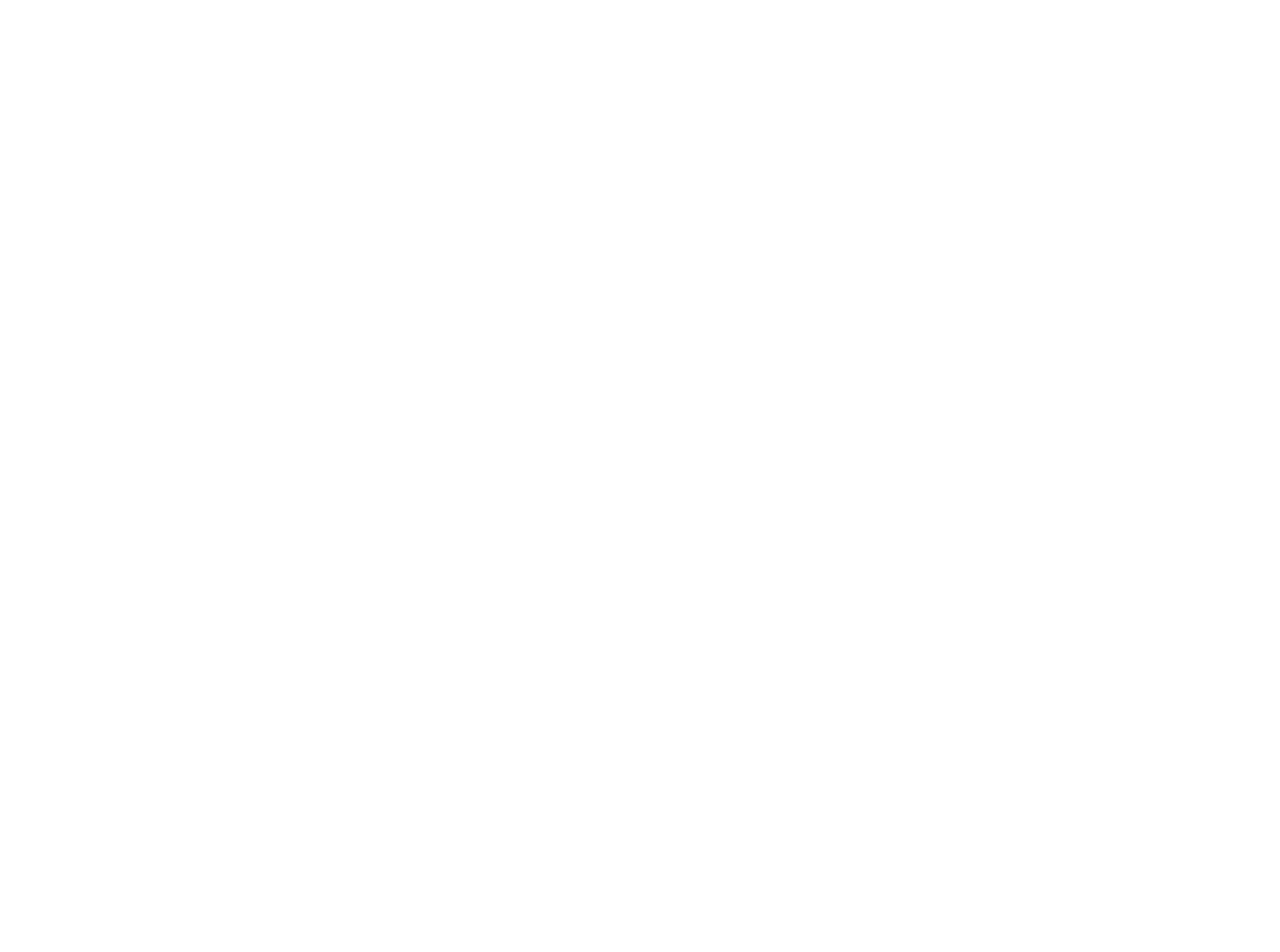
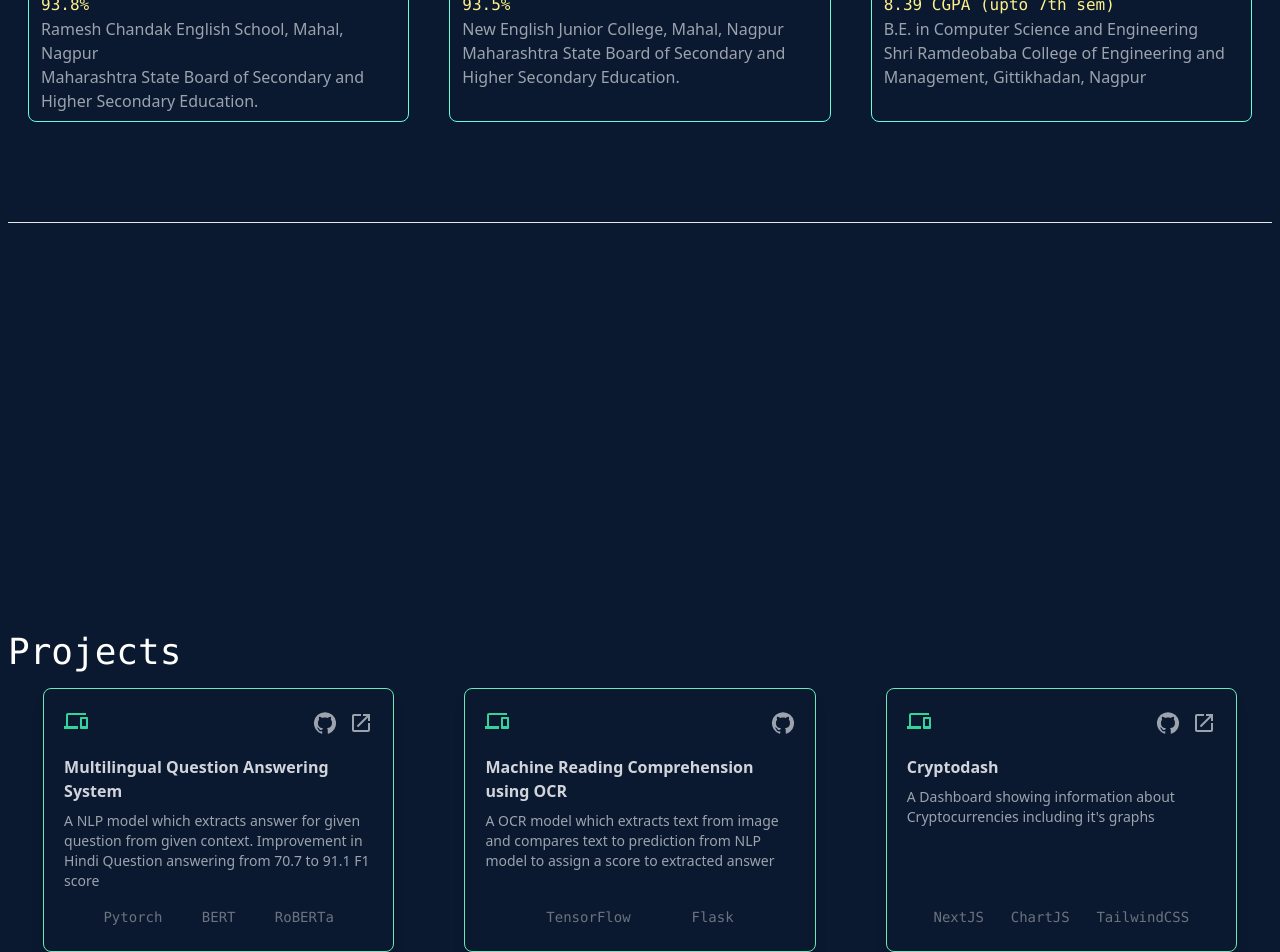
Before and after one commit to Hardik-Dharmik/portfolio-website-2.0, a Next.js app: page / in a window 1280 px wide. Shown: the part 1848-2800 px from the top of the page. Before the commit the page ends 1656 px from the top, so only its background shows below. Built offline with nearby package versions, Linux system fonts and the light colour scheme.

Commit message:
Education and Projects section done

```diff
--- a/components/About.js
+++ b/components/About.js
@@ -1,9 +1,10 @@
 import Image from "next/image";
+import SectionHeading from "./SectionHeading";
 
 function About() {
   return (
     <div className="container px-4 sm:p-2 mx-auto min-h-screen" id="about">
-      <h1 className="text-4xl text-white font-mono my-4">About</h1>
+      <SectionHeading heading="About" />
       <div className="flex flex-col sm:flex-row justify-between">
         {/* About  */}
         <div className="sm:w-3/5 mx-auto sm:ml-0">
@@ -36,6 +37,10 @@
           <img src="/hd.png" className="mt-5 h-4/5 w-3/5 mx-auto rounded-md" />
         </div>
       </div>
+      <hr
+        className="text-gray-600
+        w-full mx-auto mt-20 h-0 my-auto"
+      />
     </div>
   );
 }
--- /dev/null
+++ b/components/Education.js
@@ -0,0 +1,45 @@
+import React from "react";
+import EducationItem from "./EducationItem";
+import SectionHeading from "./SectionHeading";
+
+function Education() {
+  return (
+    <div className="container mx-auto px-4 sm:p-2 min-h-screen" id="education">
+      <SectionHeading heading="Education" />
+      <div className="flex flex-col sm:flex-row justify-between my-4 pt-5">
+        <EducationItem
+          year="2017"
+          score="93.8%"
+          name="Class X"
+          institutionName="Ramesh Chandak English School, Mahal, Nagpur"
+          time="June 2016 - March 2017"
+          board="Maharashtra State Board of Secondary and Higher Secondary Education."
+        />
+
+        <EducationItem
+          year="2019"
+          score="93.5%"
+          name="Class XII"
+          institutionName="New English Junior College, Mahal, Nagpur"
+          time="June 2018 - March 2019"
+          board="Maharashtra State Board of Secondary and Higher Secondary Education."
+        />
+
+        <EducationItem
+          year="2023"
+          score="8.39 CGPA (upto 7th sem)"
+          name="B.E. in Computer Science and Engineering"
+          institutionName="Shri Ramdeobaba College of Engineering and Management, Gittikhadan, Nagpur"
+          time="August 2019 - May 2023"
+          isCollege
+        />
+      </div>
+      <hr
+        className="text-gray-600
+        w-full mx-auto mt-20 h-0 my-auto"
+      />
+    </div>
+  );
+}
+
+export default Education;
--- /dev/null
+++ b/components/EducationItem.js
@@ -0,0 +1,31 @@
+import React from "react";
+
+function EducationItem({
+  year,
+  score,
+  name,
+  institutionName,
+  time,
+  board,
+  isCollege,
+}) {
+  return (
+    <div className="border border-teal rounded-lg my-5 px-3 py-2 sm:w-2/5 mx-5 hover:shadow-md hover:shadow-emerald-700 cursor-pointer">
+      <h1 className="text-2xl text-emerald-500 text-semibold">{year}</h1>
+
+      <p className="font-mono text-gray-400">
+        {time} {!isCollege && `(${name})`}
+      </p>
+
+      <p className="font-mono text-yellow-200 text-bold">{score}</p>
+
+      {isCollege && <p className="text-gray-400">{name}</p>}
+
+      <p className="text-gray-400">{institutionName}</p>
+
+      {board && <p className="text-gray-400">{board}</p>}
+    </div>
+  );
+}
+
+export default EducationItem;
--- a/components/Navbar.js
+++ b/components/Navbar.js
@@ -33,7 +33,7 @@
         <a href="">About</a>
         <a href="">Education</a>
         <a href="">Projects</a>
-        <a href="">Experience</a>
+        <a href="">Technologies</a>
 
         <div className="flex space-x-7">
           <HeaderIcon
@@ -61,7 +61,7 @@
           <a href="#about" className="hover:text-teal">
             About
           </a>
-          <a href="" className="hover:text-teal">
+          <a href="#education" className="hover:text-teal">
             Education
           </a>
           <a href="" className="hover:text-teal">
@@ -69,9 +69,6 @@
           </a>
           <a href="" className="hover:text-teal">
             Technologies
-          </a>
-          <a href="" className="hover:text-teal">
-            Experience
           </a>
         </div>
 
--- /dev/null
+++ b/components/ProjectItem.js
@@ -0,0 +1,44 @@
+import LaunchIcon from "@mui/icons-material/Launch";
+import PhonelinkIcon from "@mui/icons-material/Phonelink";
+import GitHubIcon from "@mui/icons-material/GitHub";
+
+function ProjectItem({
+  name,
+  desc,
+  isDeployed,
+  githubUrl,
+  projectUrl,
+  techStacks,
+}) {
+  return (
+    <div className="border border-emerald-300 hover:shadow-md hover:shadow-emerald-700 shadow-lg px-5 py-2 w-5/6 cursor-pointer rounded-lg hover:-translate-y-3 transition duration-500 ease-in-out flex flex-col">
+      <div className="flex justify-between my-3">
+        <PhonelinkIcon fontSize="medium" className="text-emerald-400 " />
+
+        <div className="flex space-x-3">
+          <a href={githubUrl} target="_blank">
+            <GitHubIcon className="text-gray-400 hover:text-teal" />
+          </a>
+          {isDeployed && (
+            <a href={projectUrl} target="_blank">
+              <LaunchIcon className="text-gray-400 hover:text-teal" />
+            </a>
+          )}
+        </div>
+      </div>
+
+      <div className="flex-grow">
+        <p className="text-base text-gray-300 my-2 font-bold">{name}</p>
+        <p className="text-sm text-gray-400">{desc}</p>
+      </div>
+
+      <div className="flex flex-wrap justify-evenly my-4 ">
+        {techStacks.map((techStack) => (
+          <p className="font-mono text-sm text-gray-500">{techStack}</p>
+        ))}
+      </div>
+    </div>
+  );
+}
+
+export default ProjectItem;
--- /dev/null
+++ b/components/Projects.js
@@ -0,0 +1,36 @@
+import React from "react";
+import ProjectItem from "./ProjectItem";
+import SectionHeading from "./SectionHeading";
+import { projects } from "../utils/projectInfo";
+
+function Projects() {
+  return (
+    <div className="container mx-auto px-4 sm:p-2 min-h-screen" id="projects">
+      <SectionHeading heading="Projects" />
+
+      <div className="grid grid-cols-1 sm:grid-cols-2 md:grid-cols-3 justify-items-center gap-y-5 mt-4">
+        {projects.map(
+          ({
+            projectName,
+            projectDesc,
+            isDeployed,
+            githubUrl,
+            projectUrl,
+            techStacks,
+          }) => (
+            <ProjectItem
+              name={projectName}
+              desc={projectDesc}
+              isDeployed={isDeployed}
+              githubUrl={githubUrl}
+              projectUrl={projectUrl}
+              techStacks={techStacks}
+            />
+          )
+        )}
+      </div>
+    </div>
+  );
+}
+
+export default Projects;
--- /dev/null
+++ b/components/SectionHeading.js
@@ -0,0 +1,7 @@
+import React from "react";
+
+function SectionHeading({ heading }) {
+  return <h1 className="text-4xl text-white font-mono my-4">{heading}</h1>;
+}
+
+export default SectionHeading;
--- a/pages/index.js
+++ b/pages/index.js
@@ -1,17 +1,21 @@
 import Head from "next/head";
 import About from "../components/About";
+import Education from "../components/Education";
 import Main from "../components/Main";
 import Navbar from "../components/Navbar";
+import Projects from "../components/Projects";
 
 export default function Home() {
   return (
     <div className="bg-bgDark">
       <Head>
-        <title>Create Next App</title>
+        <title>Hardik Dharmik</title>
       </Head>
       <Navbar />
       <Main />
       <About />
+      <Education />
+      <Projects />
     </div>
   );
 }
--- /dev/null
+++ b/utils/projectInfo.js
@@ -0,0 +1,73 @@
+export const projects = [
+  {
+    projectName: "Multilingual Question Answering System",
+    projectDesc:
+      "A NLP model which extracts answer for given question from given context. Improvement in Hindi Question answering from 70.7 to 91.1 F1 score",
+    isDeployed: true,
+    githubUrl:
+      "https://github.com/Hardik-Dharmik/Multilingual-Question-Answering-System",
+    projectUrl: "https://huggingface.co/hd94/roberta-hindi",
+    techStacks: ["Pytorch", "BERT", "RoBERTa"],
+  },
+  {
+    projectName: "Machine Reading Comprehension using OCR",
+    projectDesc:
+      "A OCR model which extracts text from image and compares text to prediction from NLP model to assign a score to extracted answer",
+    isDeployed: false,
+    githubUrl: "https://github.com/Hardik-Dharmik/NLP_OCR",
+    projectUrl: "",
+    techStacks: ["TensorFlow", "Flask"],
+  },
+
+  {
+    projectName: "Cryptodash",
+    projectDesc:
+      "A Dashboard showing information about Cryptocurrencies including it's graphs",
+    isDeployed: true,
+    githubUrl: "https://github.com/Hardik-Dharmik/CryptoDash",
+    projectUrl: "https://crypto-dash-iota.vercel.app/",
+    techStacks: ["NextJS", "ChartJS", "TailwindCSS"],
+  },
+  {
+    projectName: "Portfolio Website",
+    projectDesc: "This is the live demo !!",
+    isDeployed: true,
+    githubUrl: "https://github.com/Hardik-Dharmik/portfolio-website-2.0",
+    projectUrl: "",
+    techStacks: ["NextJS", "TailwindCSS"],
+  },
+  {
+    projectName: "Google Clone",
+    projectDesc: "A simple search engine like Google which uses Google API",
+    isDeployed: true,
+    githubUrl: "https://github.com/Hardik-Dharmik/google-nextjs",
+    projectUrl: "https://google-nextjs-rlun.vercel.app/",
+    techStacks: ["NextJS", "TailwindCSS", "Google API"],
+  },
+  {
+    projectName: "Blogsite",
+    projectDesc:
+      "A simple blogging website created especially for new bloggers to expose them to blogging world.",
+    isDeployed: false,
+    githubUrl: "https://github.com/Hardik-Dharmik/BlogSite",
+    projectUrl: "",
+    techStacks: ["Django", "Bootstarp", "TinyMice"],
+  },
+  {
+    projectName: "Google Docs Clone",
+    projectDesc:
+      "Working clone of Google Docs in which we can actual save and retrieve old docs.",
+    isDeployed: false,
+    githubUrl: "https://github.com/Hardik-Dharmik/google-docs-2.0",
+    projectUrl: "",
+    techStacks: ["NextJS", "TailwindCSS", "Firebase", "Next-Auth"],
+  },
+  {
+    projectName: "First Portfolio",
+    projectDesc: "My first portfolio website",
+    isDeployed: true,
+    githubUrl: "https://github.com/Hardik-Dharmik/Portfolio",
+    projectUrl: "https://hardik-dharmik.github.io/Portfolio/",
+    techStacks: ["HTML", "CSS", "Bootstarp"],
+  },
+];
```
Also changed, not shown: pr.txt (added), 1 other file (tests, documents, lock files or other folders).
